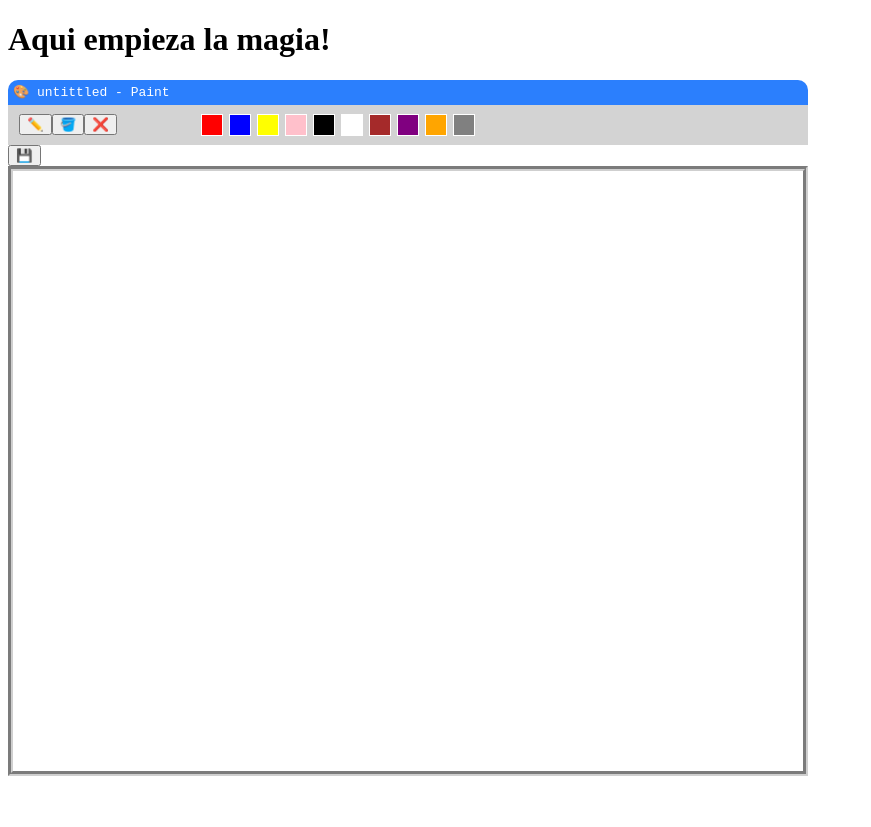
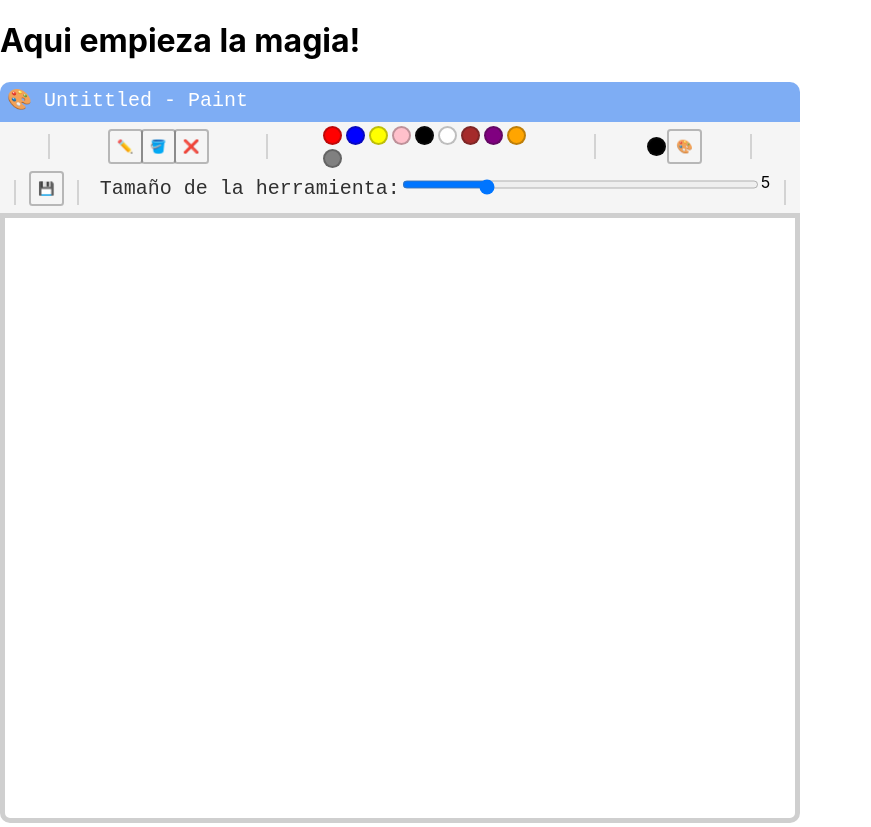
Before and after one commit to HolmanAlv/collabpaint, a React (Create React App) app: page / in a window 1280 px wide. Shown: the whole page, without its empty margins (0-871 px from the left). Before the commit the page ends 800 px from the top, so only its background shows below. Built offline with nearby package versions, Linux system fonts and the light colour scheme.

Commit message:
Encabezado estiloso
Encabezado
Selector de color

```diff
--- a/package.json
+++ b/package.json
@@ -9,6 +9,7 @@
     "canvas2image": "^1.0.5",
     "html2canvas": "^1.4.1",
     "react": "^18.2.0",
+    "react-color": "^2.19.3",
     "react-dom": "^18.2.0",
     "react-scripts": "5.0.1",
     "web-vitals": "^2.1.4"
--- a/src/App.js
+++ b/src/App.js
@@ -1,6 +1,7 @@
 import React, {useState} from "react";
 import Header from "./Header";
 import Container from "./Container";
+import './index.css';
 
 function App() {
 
--- a/src/ColorCard.js
+++ b/src/ColorCard.js
@@ -1,9 +1,12 @@
 import React from "react";
 import "./Header.css";
 
-function ColorCard({color, handleUtensil}) {
+function ColorCard({ color, handleUtensil }) {
     return (
-        <div onClick={()=>handleUtensil(color, "color")}className="color-icon" style={{backgroundColor:`${color}`}}>
+        <div onClick={() => handleUtensil(color, "color")}
+            className="color-icon"
+            tabIndex={0}
+            style={{ backgroundColor: `${color}` }}>
         </div>
     );
 }
--- a/src/ColorContainer.js
+++ b/src/ColorContainer.js
@@ -3,9 +3,9 @@ import ColorCard from "./ColorCard";
 
 const colorlist = ["red", "blue", "yellow", "pink", "black", "white", "brown", "purple", "orange", "grey"];
 
-function ColorContainer({utensil, handleUtensil}) {
+function ColorContainer({ utensil, handleUtensil }) {
 
-    const colorGrid = colorlist.map((color) => <ColorCard handleUtensil={handleUtensil} key={color} color={color}/>)
+    const colorGrid = colorlist.map((color) => <ColorCard handleUtensil={handleUtensil} key={color} color={color} />)
 
     return (
         <>
--- /dev/null
+++ b/src/ColorPicker.js
@@ -0,0 +1,39 @@
+import React, { useState } from 'react';
+import { ChromePicker } from 'react-color';
+import ColorCard from './ColorCard';
+
+function ColorPicker({ handleUtensil }) {
+    const [isVisible, setIsVisible] = useState(false);
+    const [color, setColor] = useState('#000000');
+
+    const handleClick = () => {
+        setIsVisible(!isVisible);
+    };
+
+    const handleChange = (newColor) => {
+        setColor(newColor.hex);
+    };
+
+    return (
+        <div style={{ position: 'relative', display: 'flex', justifyContent: 'space-between', alignItems: 'center', margin: '1px' }}>
+
+            <ColorCard handleUtensil={handleUtensil} key={color} color={color} />
+            <button class="toolButton" onClick={handleClick}>🎨</button>
+
+            {isVisible && (
+                <div
+                    style={{
+                        position: 'absolute',
+                        top: '100%',
+                        left: 0,
+                        zIndex: 9999,
+                    }}
+                >
+                    <ChromePicker color={color} onChange={handleChange} />
+                </div>
+            )}
+        </div>
+    );
+}
+
+export default ColorPicker;
--- a/src/Container.js
+++ b/src/Container.js
@@ -60,24 +60,13 @@ function Container({ utensil }) {
   }
 
   return (
-    <div>
-        <div><button onClick={handleSaveImage}>💾</button></div>
-      <canvas
-        ref={canvasRef}
-        width={790}
-        height={600}
-        style={{
-          backgroundColor: "white",
-          border: "5px solid rgb(207, 207, 207)",
-          borderStyle: "groove",
-        }}
-        onMouseDown={handleMouseDown}
-        onMouseUp={handleMouseUp}
-        onMouseMove={handleMouseMove}
-      ></canvas>
-      {tool === "brush" || tool === "eraser" ? (
-        <div>
-          <label htmlFor="brushSize">Tamaño de la herramienta:</label>
+    <div >
+      <div class="canvas">
+        <hr />
+        <button class="toolButton" onClick={handleSaveImage}>💾</button>
+        <hr />
+        <>
+          <label htmlFor="brushSize"> Tamaño de la herramienta:</label>
           <input
             type="range"
             id="brushSize"
@@ -87,8 +76,23 @@ function Container({ utensil }) {
             onChange={handleBrushSizeChange}
           />
           <span>{brushSize}</span>
+        </>
+        <hr />
+
       </div>
-      ) : null}
+      <canvas
+        ref={canvasRef}
+        width={790}
+        height={600}
+        style={{
+          backgroundColor: "white",
+          border: "5px solid rgb(207, 207, 207)",
+          borderRadius: '0px 0px 10px 10px'
+        }}
+        onMouseDown={handleMouseDown}
+        onMouseUp={handleMouseUp}
+        onMouseMove={handleMouseMove}
+      ></canvas>
     </div>
   );
 
--- a/src/Header.css
+++ b/src/Header.css
@@ -1,39 +1,85 @@
-.color-icon{
-    width: 20px;
-    height: 20px;
-    margin: 3px;
+.color-icon {
+
     float: left;
-    position: relative;
-    border: 1px solid white;
-}
-.color-icon:hover{
-    box-shadow: 1px 1px 1px 1px rgb(0,0,0,0.4);
+    position: center;
+    border: 2px solid rgba(29, 29, 29, 0.288);
+    border-radius: 50%;
+    width: 15px;
+    height: 15px;
+    margin: 2px;
 }
 
-#top-page{
-    background-color: rgba(10, 107, 253, 0.863);
+.color-icon:hover {
+    box-shadow: 1px 1px 1px 1px rgba(0, 0, 0, 0.4);
+}
+
+.color-icon:focus {
+    box-shadow: 1px 1px 1px 1px rgb(165, 165, 165);
+}
+
+#tools {
+    background-color: whitesmoke;
+    padding: 'Spx';
+    width: 120px;
+    text-align: center;
+}
+
+.toolButton {
+    background-color: transparent;
+    border: 2px solid rgba(29, 29, 29, 0.288);
+    border-radius: 10%;
+    width: 35px;
+    height: 35px;
+    margin: -1px;
+    text-align: center;
+    padding: 2px;
+}
+
+.toolButton:hover {
+    box-shadow: 1px 1px 1px 1px rgba(0, 0, 0, 0.4);
+
+}
+
+.toolButton:focus {
+    box-shadow: 1px 1px 1px 1px rgba(0, 0, 0, 0.4);
+
+}
+
+
+#top-page {
+    background-color: rgba(106, 161, 243, 0.863);
     border-radius: 10px 10px 0px 0px;
-    height: 25px;
+    height: 40px;
     width: 800px;
 }
 
-#top-page p{
+#top-page p {
     font-family: monospace;
-    padding: 4px 0 0 5px;
+    font-size: x-large;
+    padding: 5px 0 0 7px;
     color: white;
 }
 
-#color-grid{
-
-    padding: 10px;
-    width: 600px;
+#color-grid {
+    position: relative;
+    padding: 5px;
+    width: 220px;
 }
 
-#header{
-    background-color: lightgrey;
+#header {
+    background-color: whitesmoke;
     width: 800px;
     display: flex;
     justify-content: space-between;
-    height: 40px;
+    height: 50px;
     align-items: center;
 }
+
+.canvas {
+    width: 800px;
+    display: flex;
+    justify-content: space-between;
+    background-color: whitesmoke;
+    align-items: start;
+    vertical-align: bottom;
+}
--- a/src/Header.js
+++ b/src/Header.js
@@ -1,18 +1,28 @@
 import React, { useState } from "react";
 import ColorContainer from "./ColorContainer";
 import Tools from "./Tools";
-import './Header.css'
+import './Header.css';
+import ColorPicker from "./ColorPicker";
 
 function Header({handleUtensil}) {
+
+    function handleColorPicker(){
+        <ColorPicker/>
+    }
 
     return (
         <>
             <div id="top-page">
-            <p>🎨 untittled - Paint</p>
+            <p>🎨 Untittled - Paint</p>
             </div>
             <div id="header">
+                <hr/>
                 <Tools handleUtensil={handleUtensil}/>
+                <hr/>
                 <ColorContainer handleUtensil={handleUtensil}/>
+                <hr/>
+                <ColorPicker handleUtensil={handleUtensil}/>
+                <hr/>
             </div>
         </>
     );
--- a/src/Tools.js
+++ b/src/Tools.js
@@ -2,10 +2,10 @@ import React from "react";
 
 function Tools({handleUtensil}) {
     return (
-        <div style={{backgroundColor:'lightgrey', padding:'Spx', width:'120px', textAlign:'center'}}>
-            <button name="brush" onClick={event=>handleUtensil(event.target.name, "tool")}>✏️</button>
-            <button name="bucket" onClick={event=>handleUtensil(event.target.name, "tool")}>🪣</button>
-            <button name="eraser" onClick={event=>handleUtensil(event.target.name, "tool")}>❌</button>
+        <div id="tools">
+            <button class="toolButton" name="brush" onClick={event=>handleUtensil(event.target.name, "tool")}>✏️</button>
+            <button class="toolButton" name="bucket" onClick={event=>handleUtensil(event.target.name, "tool")}>🪣</button>
+            <button class="toolButton" name="eraser" onClick={event=>handleUtensil(event.target.name, "tool")}>❌</button>
         </div>
     );
 }
--- a/src/index.css
+++ b/src/index.css
@@ -5,9 +5,33 @@ body {
     sans-serif;
   -webkit-font-smoothing: antialiased;
   -moz-osx-font-smoothing: grayscale;
+
 }
 
 code {
   font-family: source-code-pro, Menlo, Monaco, Consolas, 'Courier New',
     monospace;
 }
+
+hr{
+  height:25px;
+  width:2px;
+  border-width:0;
+  color: lightgray;
+  background-color:lightgray;
+}
+
+label{
+  font-family: monospace;
+  font-size: x-large;
+  padding: 5px 0 0 7px;
+  color: rgb(48, 48, 48);
+}
+
+input{
+  font-family: monospace;
+  font-size: xx-small;
+  padding: 5px 0 0 7px;
+
+  width: 350px;
+}
--- a/src/index.js
+++ b/src/index.js
@@ -6,6 +6,6 @@ const root = ReactDOM.createRoot(document.getElementById('root'))
 
 root.render(
     <div>
-        <App/>
+        <App />
     </div>
 )
```
Also changed, not shown: src/Brush.js (+16 -11 lines), 1 other file (tests, documents, lock files or other folders). Lines whose indentation alone changed are shown as unchanged.
